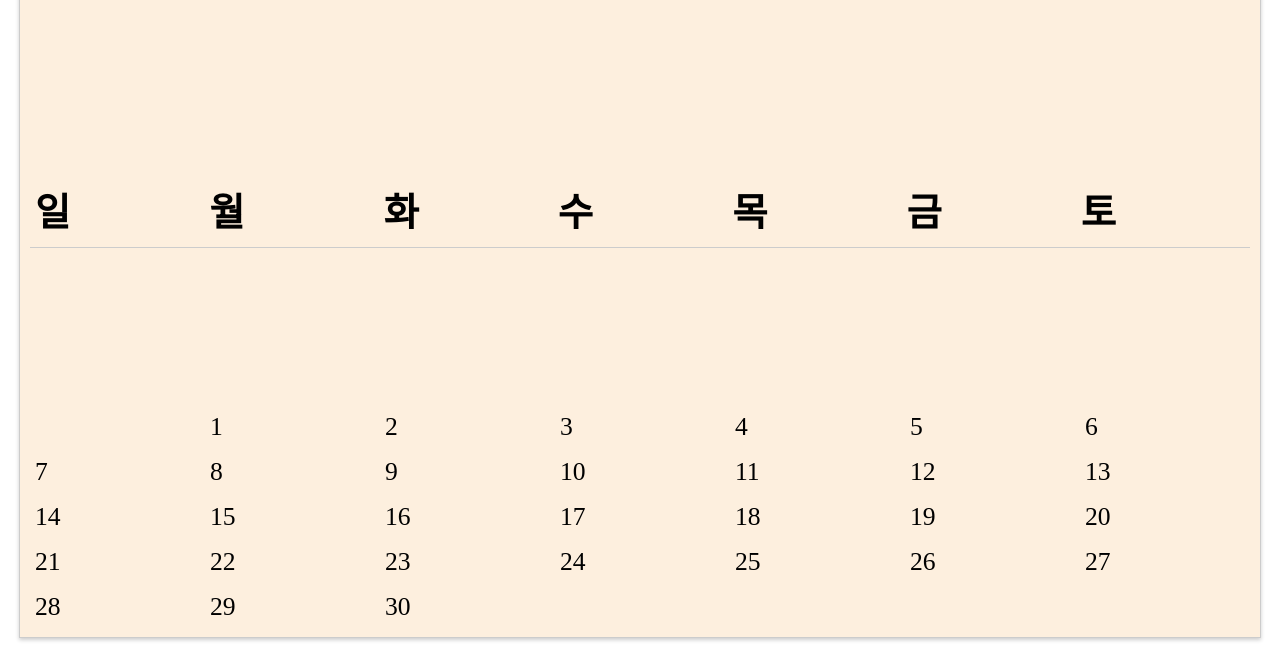
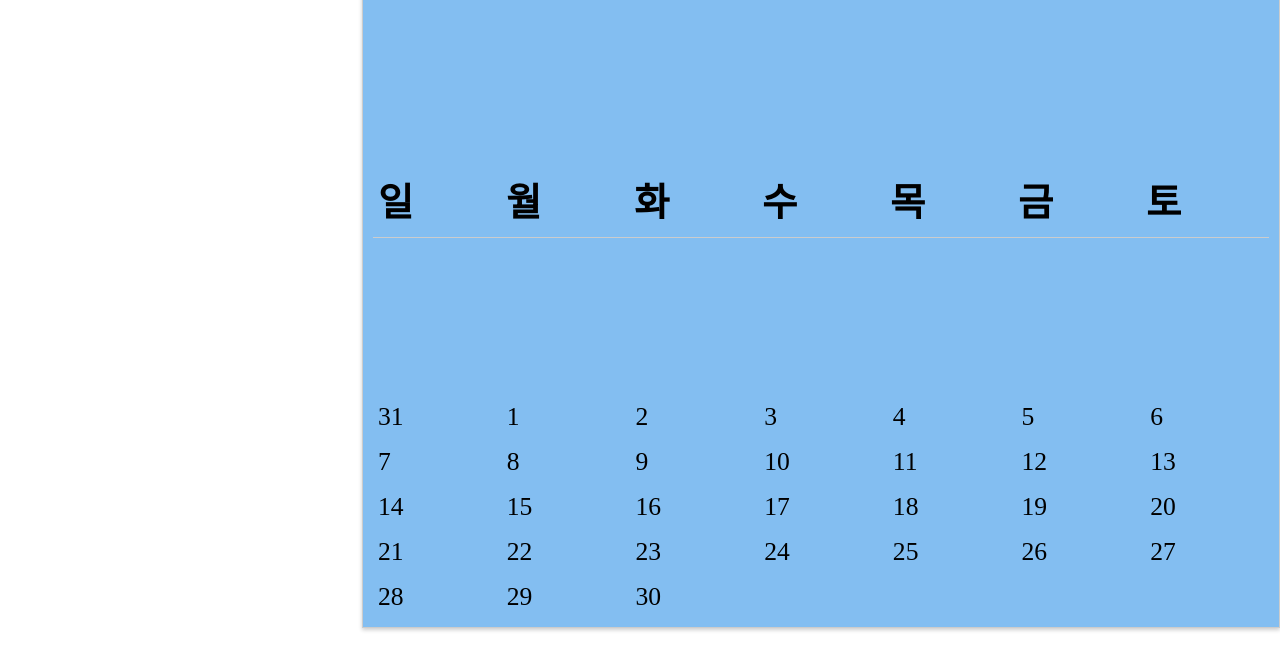
Before and after one commit to ph0109/timeflow_capston, a plain HTML site: page main.html in a window 1280 px wide. Shown: the part 143-800 px from the top of the page. Drawn offline with Linux system fonts and the light colour scheme.

Commit message:
main_ej0409

```diff
--- a/main.css
+++ b/main.css
@@ -10,17 +10,19 @@ body{
 }
 
 .calendar-container {
-    width: calc(100vw - 60px); /* 화면 꽉 차게 */
+    /* width: calc(100vw - 60px);  화면 꽉 차게 */
+    width: 70%;
     height: calc(100vh - 60px);
+    margin-left: auto; /* 왼쪽에 채팅방 */
+    margin-bottom: 20px;
     border: 1px solid #ccc;
     box-shadow: 0 2px 4px rgba(0,0,0,0.2);
     padding: 10px;
-    background-color: #fdefde;
+    background-color: #83bef1;
     display: flex;
     flex-direction: column;
     justify-content: space-between;
 }
-
 
 .calendar-header{
     display: flex;
@@ -37,6 +39,7 @@ body{
     padding-bottom: 5px;
 }
 
+
 .day{
     padding: 5px;
     font-size: 1.5em;
@@ -46,6 +49,7 @@ body{
 .calendar-dates{
     display: grid;
     grid-template-columns: repeat(7, 1fr);
+    grid-template-rows: repeat(5, 1fr);
     grid-gap: 5px;
 }
 
@@ -53,3 +57,7 @@ body{
     cursor: pointer;
     padding: 5px;
 }
+
+.date.empty {
+    visibility: hidden;
+}
--- a/main.js
+++ b/main.js
@@ -1,14 +1,13 @@
+// 노트북 배터리 없어서 좀 이따 또 수정할께 일단 업로드
 const calendarDates = document.getElementById("calendarDates");
 const currentMonthElement = document.getElementById("currentMonth");
 const prevBtn = document.getElementById("prevBtn");
 const nextBtn = document.getElementById("nextBtn");
-
 const today = new Date(); // 현재 날짜를 나타내는 Date 객체를 저장한다.
 let currentMonth = today.getMonth();
 /* 현재 월을 나타내는 값을 저장한다. getMonth() 메서드는 0부터 시작하는 월을 반환하므로
 1월이면 0, 2월이면 1을 반환한다. */
 let currentYear = today.getFullYear(); // 변수에 현재 연도를 나타내는 값을 저장한다.
-
 function renderCalendar() {
   /* renderCalendar 함수는 월별 캘랜더를 생성하고 표시하는 함수이다. */
   const firstDayOfMonth = new Date(currentYear, currentMonth, 1);
@@ -22,9 +21,7 @@ function renderCalendar() {
   해당 월의 첫 번째 날짜가 무슨 요일인지 알 수 있다. */
   currentMonthElement.textContent = `${currentYear}년 ${currentMonth + 1}월`;
   // 월을 나타내는 요소에 현재 월과 연도를 설정하여 표시한다.
-
   calendarDates.innerHTML = " "; // 일자를 표시하는 그리드 컨테이너를 비운다.
-
   // 빈 날짜(이전 달)
   for (let i = 0; i < startDayOfWeek; i++) {
     const emptyDate = document.createElement("div");
@@ -35,6 +32,15 @@ function renderCalendar() {
     // 생성한 빈 날짜 요소를 캘린더 그리드에 추가한다.
   }
 
+// 이전 달의 마지막 일부 날짜 채우기
+const prevMonthDays = new Date(currentYear, currentMonth, 0).getDate();
+for (let i = startDayOfWeek - 1; i >= 0; i--) {
+  const dateElement = document.createElement("div");
+  dateElement.classList.add("date", "prev-month");
+  dateElement.textContent = prevMonthDays - i;
+  calendarDates.appendChild(dateElement);
+}
+
   // 현재 달의 날짜
   for (let i = 1; i <= daysInMonth; i++) {
     const dateElement = document.createElement("div");
@@ -42,6 +48,15 @@ function renderCalendar() {
     dateElement.textContent = i;
     calendarDates.appendChild(dateElement);
   }
+  // 다음 달의 빈 날짜 채우기 (총 칸수를 35개로 맞추기)
+  const totalDatesElements = startDayOfWeek + daysInMonth;
+  const nextMonthEmptyDays = totalDatesElements > 35 ? 0 : 35 - totalDatesElements;
+  for (let i = 0; i < nextMonthEmptyDays; i++) {
+    const dateElement = document.createElement("div");
+    dateElement.classList.add("date", "next-month");
+    dateElement.textContent = i + 1;
+    calendarDates.appendChild(dateElement);
+}
   /*
   1. for 문을 이용하여 현재 월의 총 일 수만큼 반복하여 월의 날짜를 순서대로 표시한다.
   2. const dateElement = document.createElement("div");를 통해 날짜를 나타내는 div 요소를 생성한다.
@@ -50,10 +65,8 @@ function renderCalendar() {
   5. calendarDates.appendChild(dateElement);를 통해 생성한 날짜 요소를 캘린더 그리드에 추가한다.
   */
 }
-
 renderCalendar();
 // 페이지가 로드되면 renderCalendar 함수를 실행하여 초기 캘린더를 표시한다.
-
 prevBtn.addEventListener("click", () => {
   currentMonth--;
   if (currentMonth < 0) {
@@ -66,7 +79,6 @@ prevBtn.addEventListener("click", () => {
 1. 이전 버튼(prevBtn)을 클릭하면 현재 월을 이전 월로 변경하고, 연도가 바뀌어야 한다면 연도를 변경한다.
 2. 변경된 월과 연도를 바탕으로 renderCalendar 함수를 호출하여 이전 월의 캘린더를 표시한다.
 */
-
 nextBtn.addEventListener("click", () => {
   currentMonth++;
   if (currentMonth > 11) {
@@ -87,7 +99,34 @@ calendarDates.addEventListener("mouseout", (event) => {
     event.target.classList.remove("highlight");
   }
 });
+
+function renderCalendar() {
+  const firstDayOfMonth = new Date(currentYear, currentMonth, 1);
+  const daysInMonth = new Date(currentYear, currentMonth + 1, 0).getDate();
+  const startDayOfWeek = firstDayOfMonth.getDay();
+  currentMonthElement.textContent = `${currentYear}년 ${currentMonth + 1}월`;
+  calendarDates.innerHTML = ""; // 일자를 표시하는 그리드 컨테이너를 비운다.
+
+  // 이전 달의 마지막 일부 날짜 채우기
+  const prevMonthDays = new Date(currentYear, currentMonth, 0).getDate();
+  for (let i = startDayOfWeek; i > 0; i--) {
+    const dateElement = document.createElement("div");
+    dateElement.classList.add("date", "prev-month");
+    dateElement.textContent = prevMonthDays - i + 1;
+    calendarDates.appendChild(dateElement);
+  }
+
+  // 현재 달의 날짜
+  for (let i = 1; i <= daysInMonth; i++) {
+    const dateElement = document.createElement("div");
+    dateElement.classList.add("date");
+    dateElement.textContent = i;
+    calendarDates.appendChild(dateElement);
+  }
+
+}
 /*
 1. 다음 버튼(nextBtn)을 클릭하면 현재 월을 다음 월로 변경하고, 연도가 바뀌어야 한다면 연도를 변경한다.
 2. 변경된 월과 연도를 바탕으로 renderCalendar 함수를 호출하여 다음 월의 캘린더를 표시한다.
+
 */
```
